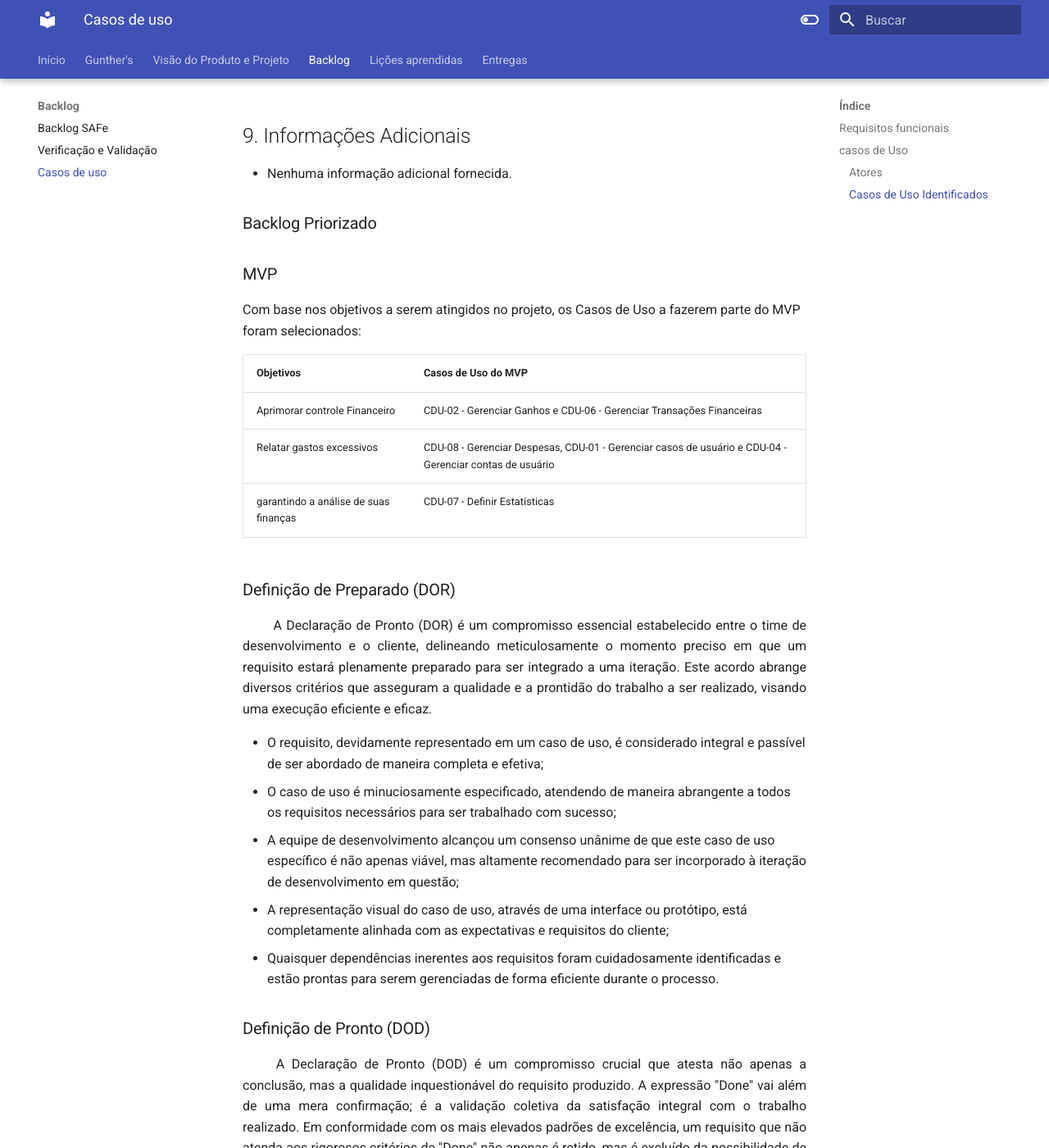
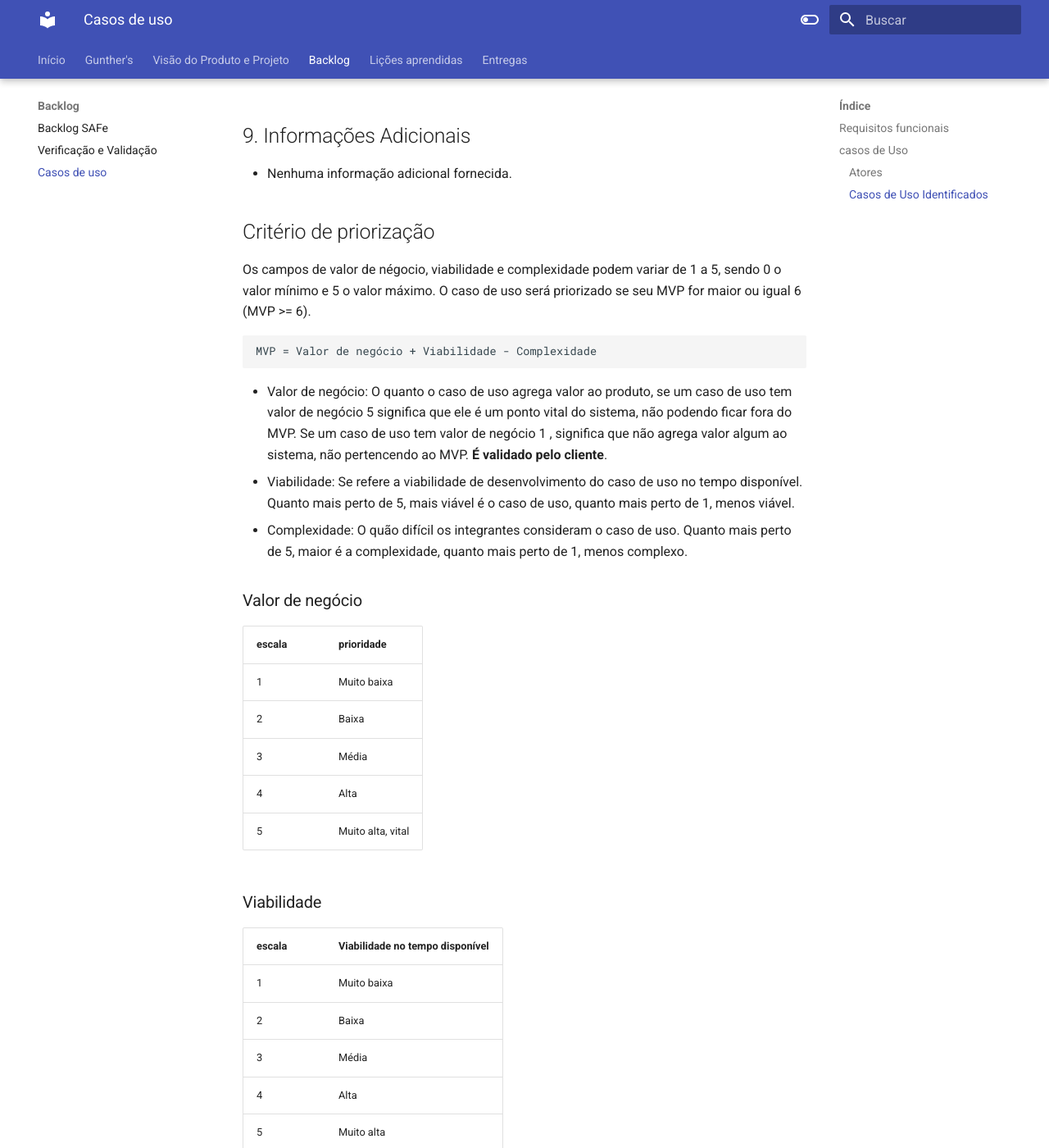
Before and after one commit to mdsreq-fga-unb/2023.2-CarteiraControl, an MkDocs documentation site: the page built from docs/caso_uso.md, in a window 1280 px wide and 1400 px high, scrolled down 25205 px. Shown: the whole window at 82% size. Built offline with MkDocs 1.6.1 and Material for MkDocs 9.7.7, drawn with Linux system fonts in a browser that asks for light colours; some of the changed text lies outside the part shown.

Commit message:
priorização backlog

```diff
--- a/docs/caso_uso.md
+++ b/docs/caso_uso.md
@@ -685,7 +685,56 @@ Este caso de uso permite que o usuário altere, delete, registre, categorize, pe
 ## 9. Informações Adicionais
 
 - Nenhuma informação adicional fornecida.
-### Backlog Priorizado
+
+
+## Critério de priorização
+Os campos de valor de négocio, viabilidade e complexidade podem variar de 1 a 5, sendo 0 o valor mínimo e 5 o valor máximo. O caso de uso será priorizado se seu MVP for maior ou igual 6 (MVP >= 6).
+
+    MVP = Valor de negócio + Viabilidade - Complexidade
+
+ - Valor de negócio: O quanto o caso de uso agrega valor ao produto, se um caso de uso tem valor de negócio 5 significa que ele é um ponto vital do sistema, não podendo ficar fora do MVP. Se um caso de uso tem valor de negócio 1 , significa que não agrega valor algum ao sistema, não pertencendo ao MVP. <b>É validado pelo cliente</b>.
+ - Viabilidade: Se refere a viabilidade de desenvolvimento do caso de uso no tempo disponível. Quanto mais perto de 5, mais viável é o caso de uso, quanto mais perto de 1, menos viável.
+ - Complexidade: O quão difícil os integrantes consideram o caso de uso. Quanto mais perto de 5, maior é a complexidade, quanto mais perto de 1, menos complexo.
+
+### Valor de negócio
+|escala| prioridade|
+| ----- | ------------|
+| 1 | Muito baixa |
+| 2 | Baixa |
+| 3 | Média |
+| 4 | Alta |
+| 5 | Muito alta, vital |
+
+### Viabilidade
+|escala| Viabilidade no tempo disponível|
+| ----- | ------------|
+| 1 | Muito baixa |
+| 2 | Baixa |
+| 3 | Média |
+| 4 | Alta |
+| 5 | Muito alta |
+
+### Complexidade
+|escala| Nível de complexidade|
+| ----- | ------------|
+| 1 | Muito baixa |
+| 2 | Baixa |
+| 3 | Média |
+| 4 | Alta |
+| 5 | Muito alta, não fazemos ideia de como implementar |
+
+## Priorização de Backlog
+
+| ID | Descrição                                        | Valor de negócio | Viabilidade | Complexidade | Pontuação | MVP |
+| :----: | ------------------------------------------- | :--------------: | :---------: | :----------: | :-------: | :------: |
+|  CDU-01 -  Gerenciar Casos de Usuário  | O usuário pode cadastrar e logar   |        5         |      5      |      2       |     8     | ✅ |
+|  CDU-02 - Gerenciar Ganhos  | Relatra os ganhos financeiros do usuário   |        5        |      5     |      2      |     8    |✅|
+|  CDU-03 - Manter o usuário informado | O usuário tem informações de como estão suas esconomias |   4   |      5   |    3   |     5  |❌ |
+|  CDU-04 - Gerenciar contas de usuário  | O usuário pode alterar, acessar seu perfil e deletá-lo |        5         |     5      |    2       |    8     |✅ |
+|  CDU-05 - Gerenciar planos de gasto para economia | O usuário define um plano de gastos com objetivos de economia  |     4       |   5       |      3       |  5   |❌ |
+|  CDU-06 - Gerenciar Transações Financeiras | O usuário tem controle de suas transações financeiras |      5 |       5 |      4 | 6    |✅ |
+|  CDU-07 - Definir Estatísticas | O usuário visulzias gráficos estatísticos de suas economias |    4 |   5      |   3   |    6    |✅ |
+|  CDU-08 - Gerenciar Despesas | O usuário pode alterar, deletar, registrar, categorizar, pesquisar e filtrar suas depesas                          |        4         |      5      |      2       |     7     |✅|
 
 
 ### MVP
```
